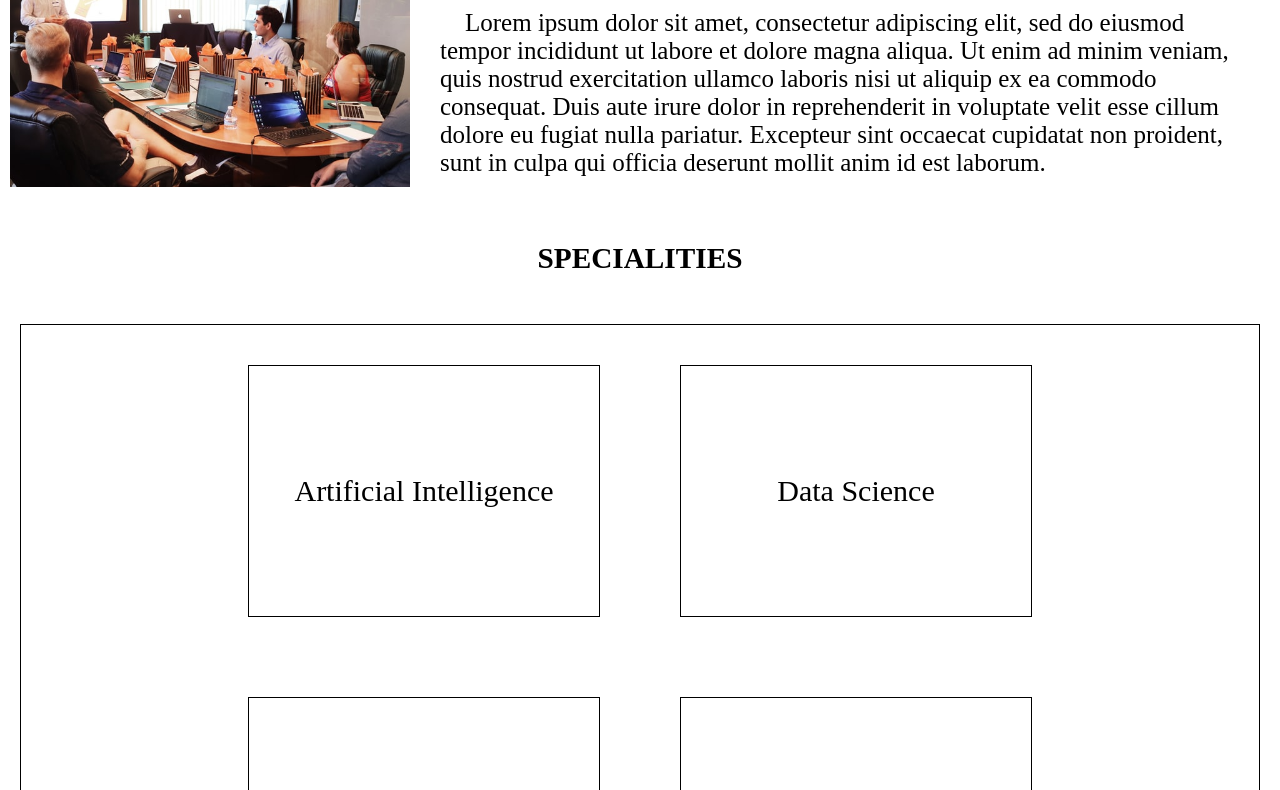
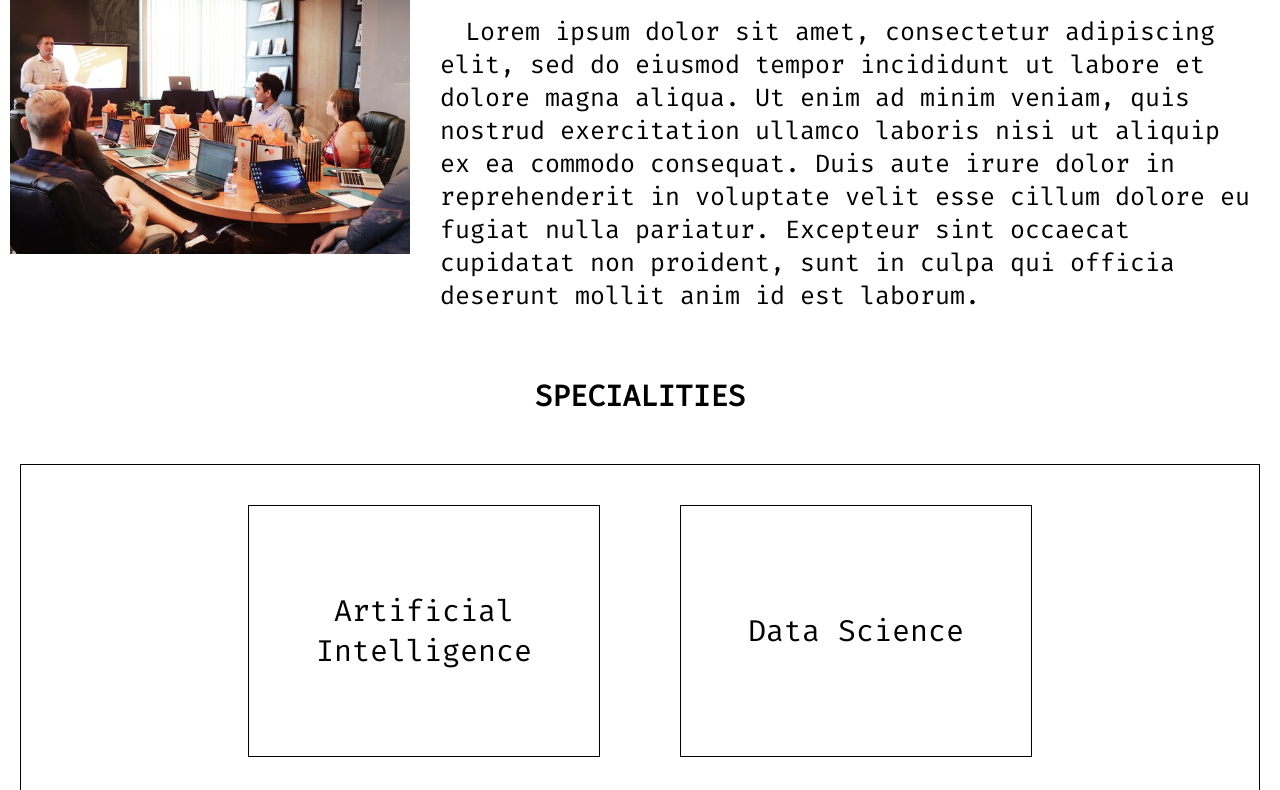
Before and after one commit to rupeshchiluka001/beginner_web_projects, a plain HTML site: page 2_company_home_page/home_page.html in a window 1280 px wide. Shown: the part 588-1378 px from the top of the page. Drawn offline with Linux system fonts and the light colour scheme.

Commit message:
Changed font to 'fira code'

```diff
--- a/2_company_home_page/home_page.css
+++ b/2_company_home_page/home_page.css
@@ -1,6 +1,7 @@
 body {
     margin: 0;
     font-size: 25px;
+    font-family: 'Fira Code', monospace;
 }
 
 #navbar {
--- a/2_company_home_page/home_page.html
+++ b/2_company_home_page/home_page.html
@@ -7,6 +7,9 @@
     <link href="https://fonts.googleapis.com/icon?family=Material+Icons" rel="stylesheet">
     <title>🌁 Company Home Page</title>
     <link rel="stylesheet" href="home_page.css">
+    <style>
+        @import url('https://fonts.googleapis.com/css2?family=Fira+Code&display=swap');
+    </style>
 </head>
 <body>
 
```
